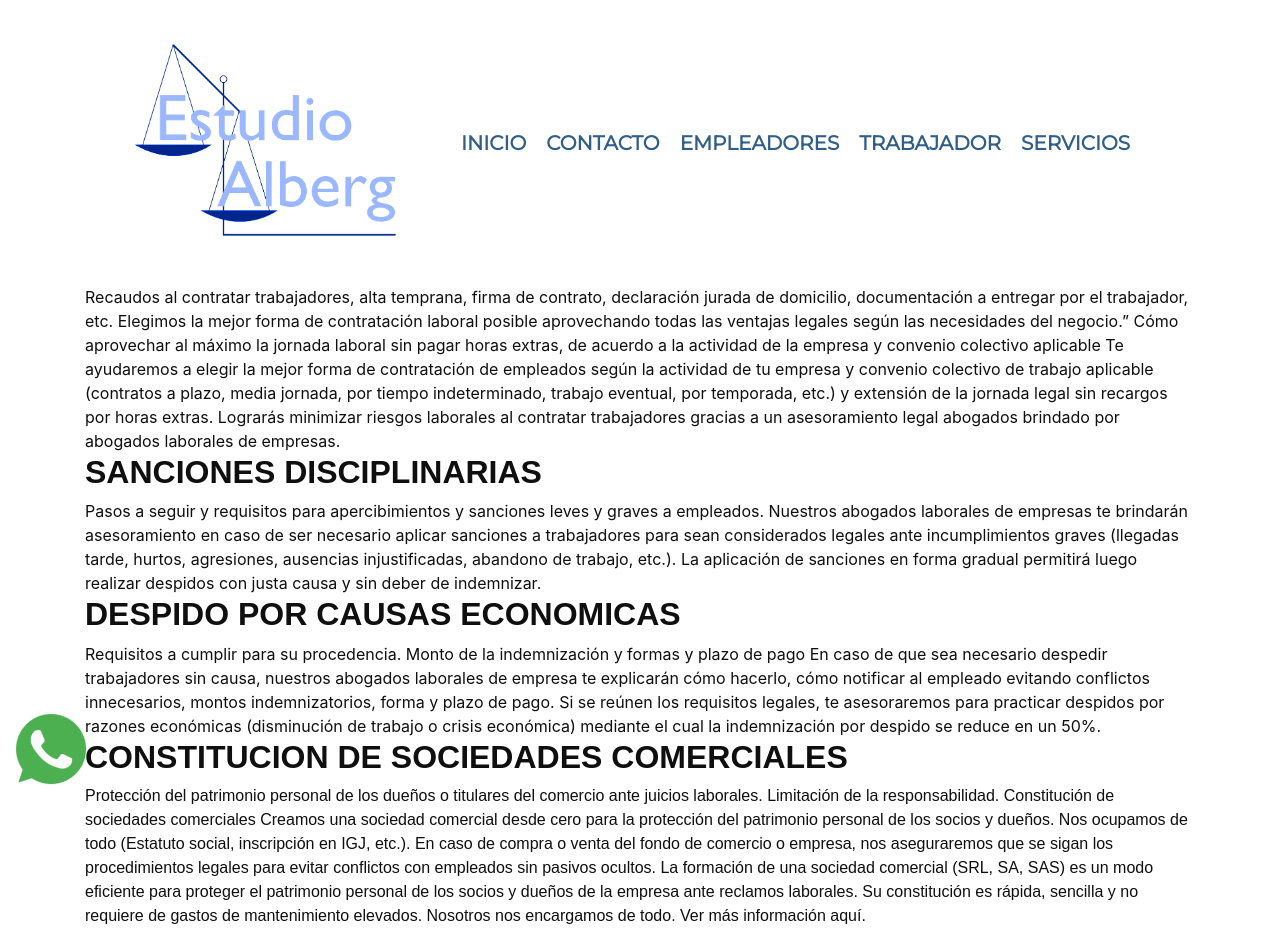
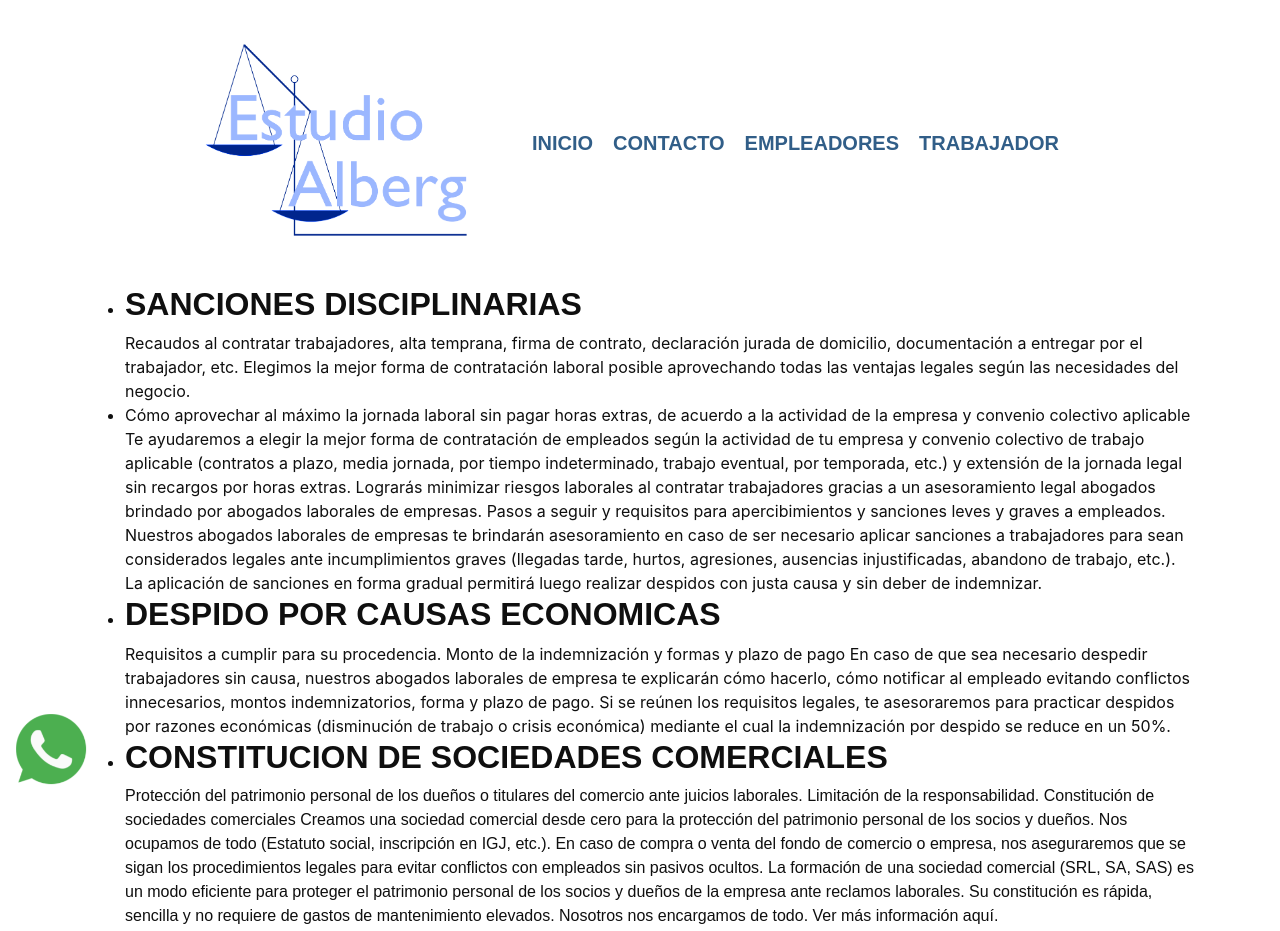
Before and after one commit to legallaisgonzalo/Alberg, a plain HTML site: page servicios-empleador.html in a window 1280 px wide. Shown: the top 931 px of the page. Drawn offline with nearby package versions, Linux system fonts and the light colour scheme.

Commit message:
Add files via upload

```diff
--- a/servicios-empleador.html
+++ b/servicios-empleador.html
@@ -5,11 +5,9 @@
     <meta name="viewport" content="width=device-width, initial-scale=1.0">
     <link rel="stylesheet" href="https://stackpath.bootstrapcdn.com/bootstrap/4.1.3/css/bootstrap.min.css" integrity="sha384-MCw98/SFnGE8fJT3GXwEOngsV7Zt27NXFoaoApmYm81iuXoPkFOJwJ8ERdknLPMO" crossorigin="anonymous">
     <link rel="stylesheet" type="text/css" href="style.css">
-    <link href="https://fonts.googleapis.com/css2?family=Montserrat&display=swap" rel="stylesheet">
-    <link rel="preconnect" href="https://fonts.gstatic.com">
     <link href="https://fonts.googleapis.com/css2?family=Anton&family=Quicksand:wght@300&display=swap" rel="stylesheet">
-    <link rel="icon" type="image/png" href="img/favicon.ico" />
-    <title>ALBERG ESTUDIO</title>
+    <script src="https://unpkg.com/scrollreveal"></script>
+    <title>Estudio Juridico</title>
 
 </head>
 
@@ -29,13 +27,10 @@
          <a class="anav-link" href="index.html">CONTACTO</a>
        </li>
        <li class="nav-item">
-         <a class="anav-link" href="./empresas.html">EMPLEADORES</a>
+         <a class="anav-link" href="./servicios-empleador.html">EMPLEADORES</a>
        </li>
        <li class="nav-item">
-         <a class="anav-link" href="./trabajadores.html">TRABAJADOR</a>
-       </li>
-       <li class="nav-item">
-         <a class="anav-link" href="./servicios.html">SERVICIOS</a>
+         <a class="anav-link" href="./servicios-trabajador.html">TRABAJADOR</a>
        </li>
      </ul>
    </div>
@@ -45,22 +40,22 @@
 
 <main>
  <div class="container">
+   <ul>
 
+    <li>   <h2>SANCIONES DISCIPLINARIAS</h2>
     Recaudos al contratar trabajadores, alta temprana, firma de contrato, declaración jurada de domicilio, documentación a entregar por el trabajador, etc.
-    Elegimos la mejor forma de contratación laboral posible aprovechando todas las ventajas legales según las necesidades del negocio.”
+    Elegimos la mejor forma de contratación laboral posible aprovechando todas las ventajas legales según las necesidades del negocio.
 
-    Cómo aprovechar al máximo la jornada laboral sin pagar horas extras, de acuerdo a la actividad de la empresa y convenio colectivo aplicable
-
+    <li>Cómo aprovechar al máximo la jornada laboral sin pagar horas extras, de acuerdo a la actividad de la empresa y convenio colectivo aplicable
     Te ayudaremos a elegir la mejor forma de contratación de empleados según la actividad de tu empresa y convenio colectivo de trabajo aplicable (contratos a plazo, media jornada, por tiempo indeterminado, trabajo eventual, por temporada, etc.) y extensión de la jornada legal sin recargos por horas extras.
-
     Lograrás minimizar riesgos laborales al contratar trabajadores gracias a un asesoramiento legal abogados brindado por abogados laborales de empresas.
-
-   <h2>SANCIONES DISCIPLINARIAS</h2>
-    Pasos a seguir y requisitos para apercibimientos y sanciones leves y graves a empleados.
-
+    Pasos a seguir y requisitos para apercibimientos y sanciones leves y graves a empleados.</li>
     Nuestros abogados laborales de empresas te brindarán asesoramiento en caso de ser necesario aplicar sanciones a trabajadores para sean considerados legales ante incumplimientos graves (llegadas tarde, hurtos, agresiones, ausencias injustificadas, abandono de trabajo, etc.).
 
     La aplicación de sanciones en forma gradual permitirá luego realizar despidos con justa causa y sin deber de indemnizar.
+    </li>
+
+    <li>
 
     <h2>DESPIDO POR CAUSAS ECONOMICAS</h2>
     Requisitos a cumplir para su procedencia. Monto de la indemnización y formas y plazo de pago
@@ -69,7 +64,12 @@
 
     Si se reúnen los requisitos legales, te asesoraremos para practicar despidos por razones económicas (disminución de trabajo o crisis económica) mediante el cual la indemnización por despido se reduce en un 50%.
 
-    <h2>CONSTITUCION DE SOCIEDADES COMERCIALES</h2>
+    </li>
+
+
+
+
+    <li>    <h2>CONSTITUCION DE SOCIEDADES COMERCIALES</h2>
 
    <p> Protección del patrimonio personal de los dueños o titulares del comercio ante juicios laborales. Limitación de la responsabilidad. Constitución de sociedades comerciales
     Creamos una sociedad comercial desde cero para la protección del patrimonio personal de los socios y dueños. Nos ocupamos de todo (Estatuto social, inscripción en IGJ, etc.).
@@ -78,18 +78,15 @@
 
     La formación de una sociedad comercial (SRL, SA, SAS) es un modo eficiente para proteger el patrimonio personal de los socios y dueños de la empresa ante reclamos laborales. Su constitución es rápida, sencilla y no requiere de gastos de mantenimiento elevados. Nosotros nos encargamos de todo. Ver más información aquí.
     </p>
+    </li>
 
-   <h2>RESPUESTA A RECLAMOS LABORALES DE EMPLEADOS</h2>
-   <ul>
-
-   </ul>
-   <li>Contestación de demandas de empleados y representación ante la justicia laboral</li>
-
-   <li> Reclamos extrajudiciales</li>
-   <li> Contestación de telegramas laborales</li>
-   <li>Asesoramiento y solución de conflictosAcuerdos laborales</li>
-   <li>Solución definitiva a los reclamos ante el Ministerio de Trabajo (SECLO)</li>
-   <p> Los telegramas laborales deben ser contestados en 48 horas según la ley laboral ya que de lo contrario se presumirá que le asiste la razón al trabajador. Por ello, nuestros abogados laborales se harán cargo de la contestación de telegramas laborales en forma inmediata y urgente.
+    <h2>RESPUESTA A RECLAMOS LABORALES DE EMPLEADOS</h2>
+    <li> Contestación de demandas de empleados y representación ante la justicia laboral</li>
+    <li> Reclamos extrajudiciales</li>
+    <li> Contestación de telegramas laborales</li>
+    <li>Asesoramiento y solución de conflictosAcuerdos laborales</li>
+    <li>Solución definitiva a los reclamos ante el Ministerio de Trabajo (SECLO)</li> <br>
+    <p> Los telegramas laborales deben ser contestados en 48 horas según la ley laboral ya que de lo contrario se presumirá que le asiste la razón al trabajador. Por ello, nuestros abogados laborales se harán cargo de la contestación de telegramas laborales en forma inmediata y urgente.
 
     Las demandas laborales deben ser contestadas en un plazo máximo de 10 días desde que son notificadas en tu empresa. Nuestros abogados intervendrán en forma rápida para una contestación cumpliendo las formas y plazos legales.
 
@@ -101,16 +98,24 @@
     Monto de la indemnización
     Notificación al empleado
     Plazo de pago
-    Estrategia para despedir sin abonar indemnización en forma segura y legal.
-    <h2>CAMBIO DE CONDICIONES LABORALES</h2>
+    Estrategia para despedir sin abonar indemnización en forma segura y legal.</li>
+
+    <li>    <h2>CAMBIO DE CONDICIONES LABORALES</h2>
     Procedimiento a seguir. Requisitos legales, notificación al empleado y reducción salarial
     Cómo proceder ante la necesidad de efectuar cambios en la organización de la empresa (cambio de horario, cambio de lugar de trabajo, cambio de tareas del trabajador).
 
     Diseñamos la mejor estrategia legal en caso de necesitar introducir modificaciones en los contratos de trabajo por cambio de sede laboral o reducción de la jornada.
+    </li>
+    <li>   <h2>COMPRA-VENTA FONDO DE COMERCIO</h2>
+    Asesoramiento general, cesión de los contratos de trabajo, notificación al empleado, responsabilidad del vendedor y comprador ante las obligaciones laborales y de la seguridad social.
+  </li>
+   </ul>
 
-   <h2>COMPRA-VENTA FONDO DE COMERCIO</h2>
-    Asesoramiento general, cesión de los contratos de trabajo, notificación al empleado, responsabilidad del vendedor y comprador ante las obligaciones laborales y de la seguridad social.
-</p>
+
+
+
+
+
 
   </div>
 
--- a/style.css
+++ b/style.css
@@ -6,12 +6,11 @@ p{
     font-family: "Oswald",sans-serif;
     font-weight: 500;
 }
-h1,H2,H3{
+h1,h2,h3{
     font-family: "Oswald", sans-serif;
-    font-weight: 800;
+    font-weight: 700;
 }
 h5,h4{
-    font-size: 20px;
     font-weight: 500;
     font-family: 'Quicksand';
 }
@@ -316,7 +315,9 @@ a{
     color: black;
     text-decoration: none;
 }
-
+ul{
+    font-family: 'Oswald' sans-serif;
+}
 @media (max-width: 800px){
     .nombre{
         font-size: 18px;
```
Also changed, not shown: index.html (+2 -2 lines), servicios-trabajador.html (+4 -6 lines).
